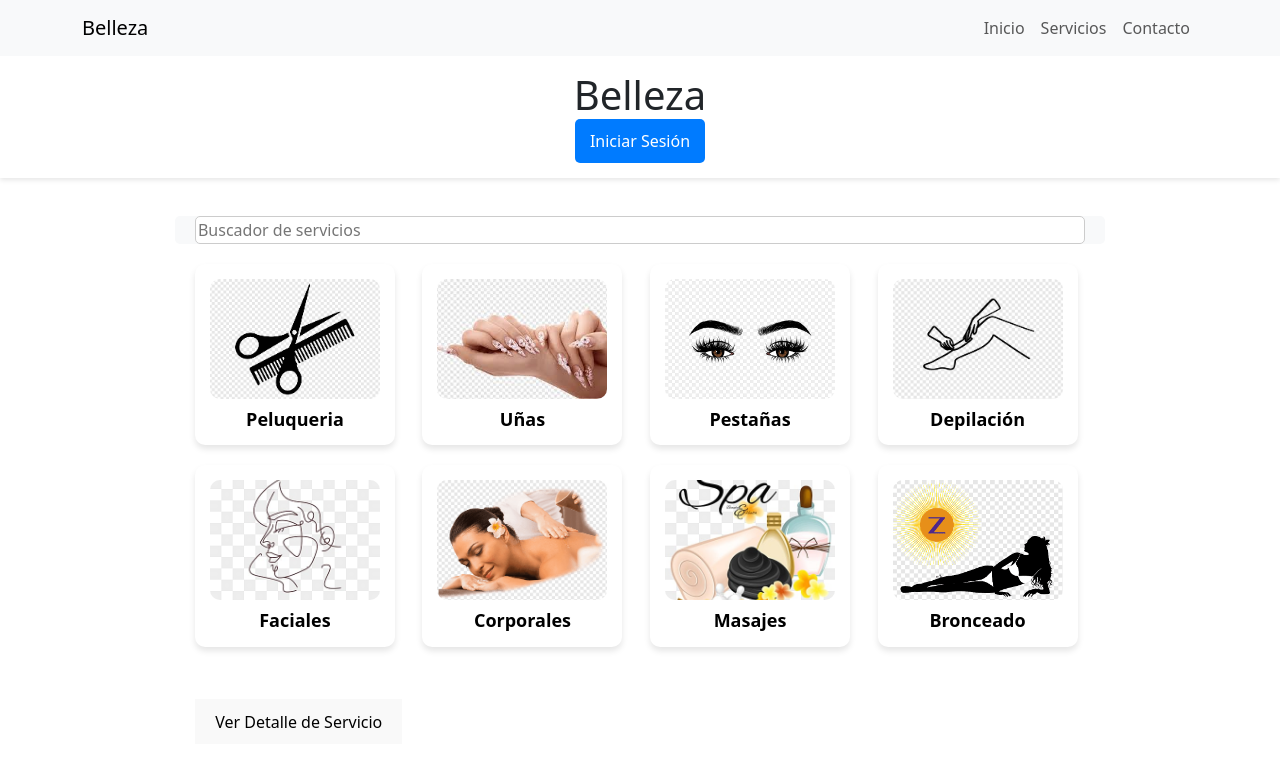
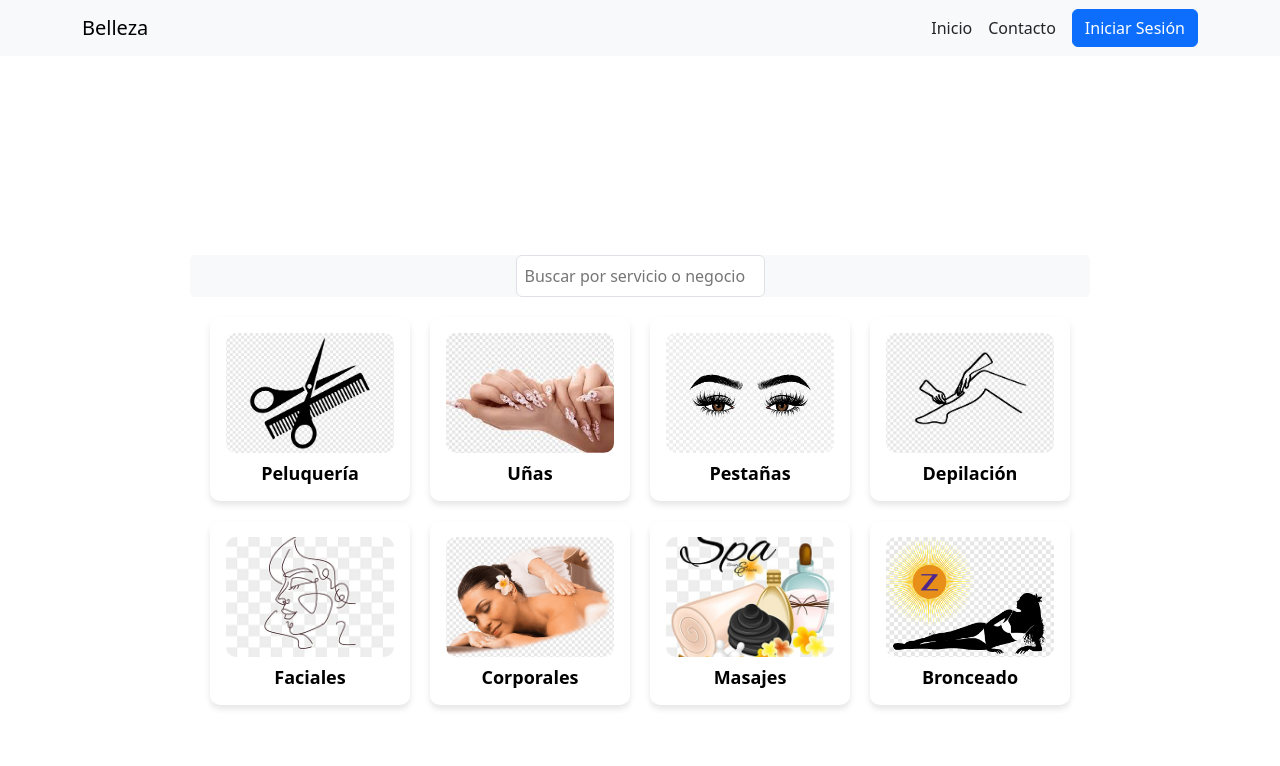
Before and after one commit to amarinc2000/ISST-Grupo14-Belleza-25, a React (Vite) app in the folder frontend/: page / in a window 1280 px wide. Shown: the top 766 px of the page. Built offline with nearby package versions, Linux system fonts and the light colour scheme.

Commit message:
modificaciones HomePage ,Buscador y Navbar

```diff
--- a/frontend/src/components/Buscador.jsx
+++ b/frontend/src/components/Buscador.jsx
@@ -1,2 +1,49 @@
 import React, { useState, useEffect } from "react";
 import { peticionesServicio } from "../utils/functions/peticionesHTTP";
+
+const Buscador = ({ placeholder = "Buscar...", onResults }) => {
+  const [valor, setValor] = useState("");
+  const [resultados, setResultados] = useState([]);
+
+  // Función para manejar cambios en el input
+  const manejarCambio = async (e) => {
+    const nuevoValor = e.target.value;
+    setValor(nuevoValor);
+
+    if (nuevoValor.length > 2) { // Evita buscar si el texto es muy corto
+      try {
+        const data = await peticionesServicio(`/buscador/${nuevoValor}`, "GET");
+        setResultados(data);
+        if (onResults) onResults(data); // Llama a la función que maneja los resultados
+      } catch (error) {
+        console.error("Error al buscar:", error);
+        setResultados([]);
+      }
+    } else {
+      setResultados([]); // Limpia los resultados si el texto es corto
+    }
+  };
+
+  return (
+    <div className="relative">
+      <input
+        type="text"
+        placeholder={placeholder}
+        value={valor}
+        onChange={manejarCambio}
+        className="buscador-input w-full border p-2 rounded"
+      />
+      {resultados.length > 0 && (
+        <ul className="absolute top-full left-0 w-full bg-white border rounded shadow-md mt-1">
+          {resultados.map((item, index) => (
+            <li key={index} className="p-2 hover:bg-gray-200 cursor-pointer">
+              {item.nombre}
+            </li>
+          ))}
+        </ul>
+      )}
+    </div>
+  );
+};
+
+export default Buscador;
--- a/frontend/src/components/HomePage.jsx
+++ b/frontend/src/components/HomePage.jsx
@@ -1,89 +1,94 @@
-import React from 'react';
+import React, { useState } from 'react';
 import { Link } from 'react-router-dom';
 
 import peluqueriaImg from "../assets/Peluqueria.png";
-import uñasImg from "../assets/uñas.jpg"
-import pestañasImg from "../assets/pestañas.jpg"
-import depilacionImg from "../assets/depilacion.png"
-import facialesImg from "../assets/faciales.jpg"
-import corporalesImg from "../assets/corporales.png"
-import masajesImg from "../assets/masajes.jpg"
-import bronceadoImg from "../assets/bronceado.png"
+import uñasImg from "../assets/uñas.jpg";
+import pestañasImg from "../assets/pestañas.jpg";
+import depilacionImg from "../assets/depilacion.png";
+import facialesImg from "../assets/faciales.jpg";
+import corporalesImg from "../assets/corporales.png";
+import masajesImg from "../assets/masajes.jpg";
+import bronceadoImg from "../assets/bronceado.png";
+import Buscador from './Buscador';
 
 function HomePage() {
+  const [resultados, setResultados] = useState([]);
+  const [categoria, setCategoria] = useState(""); // Estado para la categoría seleccionada
+
+  // Función que se ejecutará cada vez que cambie el valor del input
+  const manejarCambioBusqueda = (valor) => {
+    console.log("Valor del buscador:", valor);
+    // Aquí puedes definir la lógica que se ejecutará con el nuevo valor
+    // Por ejemplo, filtrar resultados o realizar una petición HTTP
+  };
+  // Función para cambiar la categoría
+  const cambiarCategoria = (nuevaCategoria) => {
+    setCategoria(nuevaCategoria); // Actualiza el estado de la categoría
+  };
+
   return (
     <div className="homepage">
-      <div className="header">
-        <h1>Belleza</h1>
-        <div>
-          <Link to="/inicio-sesion">
-            <button>Iniciar Sesión</button>
-          </Link>
-        </div>
-      </div>
-
       {/* Barra de búsqueda */}
       <div className="search-container">
-        <input
-          type="text"
-          placeholder="Buscador de servicios"
-          className="search-input"
+        <Buscador
+          placeholder="Buscar por servicio o negocio"
+          onChange={manejarCambioBusqueda} // Pasa la función al componente Buscador
         />
       </div>
 
-      {/* NOTA: HAY QUE REVISAR LOS ENLACES A CADA SERVICIO NO ESTA PROGRAMADO AUN */}
-      <div className="card-container">
-        <Link to="/Peluqueria" className="card-button">
-          <img src={peluqueriaImg} alt="Servicios" className="card-image" />
-          <h3 className="card-title">Peluqueria</h3>
-        </Link>
+      <div className="subvista de /servicios">
+        {resultados.length > 0 ? (
+          <div className="resultados-container">
+            {resultados.map((resultado) => (
+              <div key={resultado.id} className="resultado-item">
+                <Link to={`/servicios/${resultado.id}`} className="resultado-link">
+                  <img src={resultado.imagen} alt={resultado.nombre} />
+                  <h3>{resultado.nombre}</h3>
+                  <p>{resultado.descripcion}</p>
+                </Link>
+              </div>
+            ))}
+          </div>
+        ) : (
+          <div className="card-container">
+             {/* Botón para cambiar la categoría */}
+        <button onClick={() => cambiarCategoria("Peluqueria")} className="card-button">
+          <img src={peluqueriaImg} alt="Peluqueria" className="card-image" />
+          <h3 className="card-title">Peluquería</h3>
+        </button>
+        <button onClick={() => cambiarCategoria("Uñas")} className="card-button">
+          <img src={uñasImg} alt="Uñas" className="card-image"/>
+          <h3 className="card-title">Uñas</h3>
+        </button>
+        <button onClick={() => cambiarCategoria("Pestañas")} className="card-button">
+          <img src={pestañasImg} alt="Pestañas" className="card-image"/>
+          <h3 className="card-title">Pestañas</h3>
+        </button>
+        <button onClick={() => cambiarCategoria("Depilación")} className="card-button">
+          <img src={depilacionImg} alt="Depilación" className="card-image"/>
+          <h3 className="card-title">Depilación</h3>
+        </button>
+        <button onClick={() => cambiarCategoria("Faciales")} className="card-button">
+          <img src={facialesImg} alt="Faciales" className="card-image"/>
+          <h3 className="card-title">Faciales</h3>
+        </button>
+        <button onClick={() => cambiarCategoria("Corporales")} className="card-button">
+          <img src={corporalesImg} alt="Corporales" className="card-image"/>
+          <h3 className="card-title">Corporales</h3>
+        </button>
+        <button onClick={() => cambiarCategoria("Masajes")} className="card-button">
+          <img src={masajesImg} alt="Masajes" className="card-image"/>
+          <h3 className="card-title">Masajes</h3>
+        </button>
+        <button onClick={() => cambiarCategoria("Bronceado")} className="card-button">
+          <img src={bronceadoImg} alt="Bronceado" className="card-image"/>
+          <h3 className="card-title">Bronceado</h3>
+        </button>
+          </div>
+        )}
+      </div>
+    </div>
 
-        <Link to="/Uñas" className="card-button">
-          <img src={uñasImg}alt="Productos" className="card-image" />
-          <h3 className="card-title">Uñas</h3>
-        </Link>
-
-        <Link to="/Pestañas" className="card-button">
-          <img src={pestañasImg} alt="Contacto" className="card-image" />
-          <h3 className="card-title">Pestañas</h3>
-        </Link>
-
-        <Link to="/Depilacion" className="card-button">
-          <img src={depilacionImg} alt="Depilacion" className="card-image" />
-          <h3 className="card-title">Depilación</h3>
-        </Link>
-
-        <Link to="/Faciales" className="card-button">
-          <img src={facialesImg} alt="Faciales" className="card-image" />
-          <h3 className="card-title">Faciales</h3>
-        </Link>
-
-        <Link to="/Corporales" className="card-button">
-          <img src={corporalesImg} alt="CorporalesFaciales" className="card-image" />
-          <h3 className="card-title">Corporales</h3>
-        </Link>
-
-        <Link to="/Masajes" className="card-button">
-          <img src={masajesImg} alt="Masajes" className="card-image" />
-          <h3 className="card-title">Masajes</h3>
-        </Link>
-
-        <Link to="/Bronceado" className="card-button">
-          <img src={bronceadoImg} alt="Bronceado" className="card-image" />
-          <h3 className="card-title">Bronceado</h3>
-        </Link>
-
-        <div className="detalle-servicio-container" style={{ marginTop: "2rem" }}>
-        <Link to="/detalle-servicio">
-          <button className="detalle-servicio-btn">
-            Ver Detalle de Servicio
-          </button>
-        </Link>
-      </div>
-
-      </div>
-
-    </div>
   );
 }
 
--- a/frontend/src/components/Navbar.jsx
+++ b/frontend/src/components/Navbar.jsx
@@ -1,33 +1,20 @@
 import React from 'react';
 import { Link } from "react-router-dom";
-
-
 
 const Navbar = () => {
   return (
     <nav className="navbar navbar-expand-lg navbar-light bg-light fixed-top">
       <div className="container">
+        {/* Logo o nombre de la marca */}
         <Link className="navbar-brand" to="/">Belleza</Link>
-        <button
-          className="navbar-toggler"
-          type="button"
-          data-bs-toggle="collapse"
-          data-bs-target="#navbarNav"
-        >
-          <span className="navbar-toggler-icon"></span>
-        </button>
-        <div className="collapse navbar-collapse" id="navbarNav">
-          <ul className="navbar-nav ms-auto"> {/* ms-auto alinea la lista a la derecha */}
-            <li className="nav-item">
-              <Link className="nav-link" to="/">Inicio</Link>
-            </li>
-            <li className="nav-item">
-              <Link className="nav-link" to="/servicios">Servicios</Link>
-            </li>
-            <li className="nav-item">
-              <Link className="nav-link" to="/contacto">Contacto</Link>
-            </li>
-          </ul>
+
+        {/* Opciones de navegación */}
+        <div className="d-flex align-items-center ms-auto">
+          <Link className="nav-link me-3" to="/">Inicio</Link>
+          <Link className="nav-link me-3" to="/contacto">Contacto</Link>
+          <Link className="btn btn-primary text-white" to="/inicio-sesion">
+            Iniciar Sesión
+          </Link>
         </div>
       </div>
     </nav>
```
